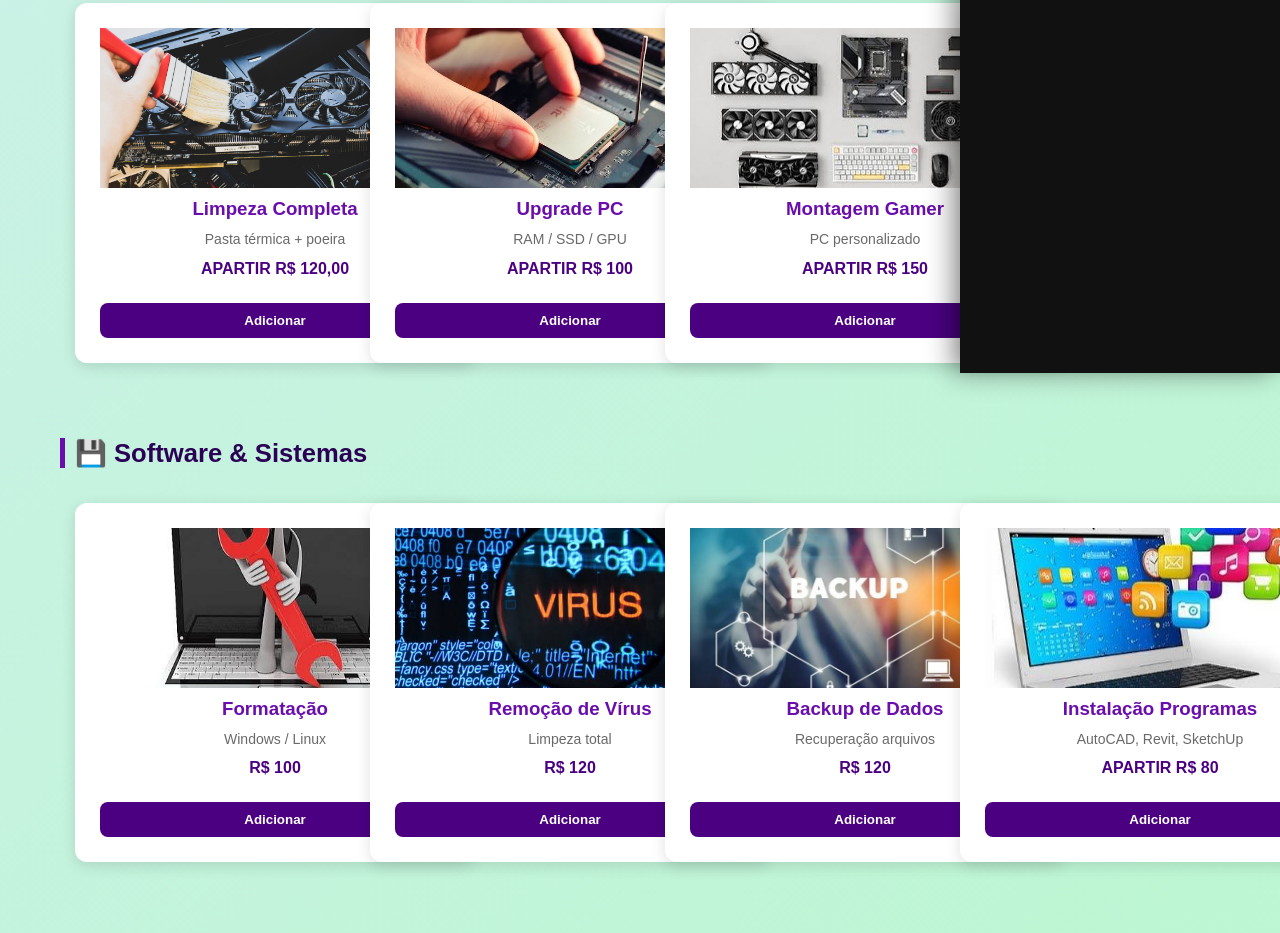
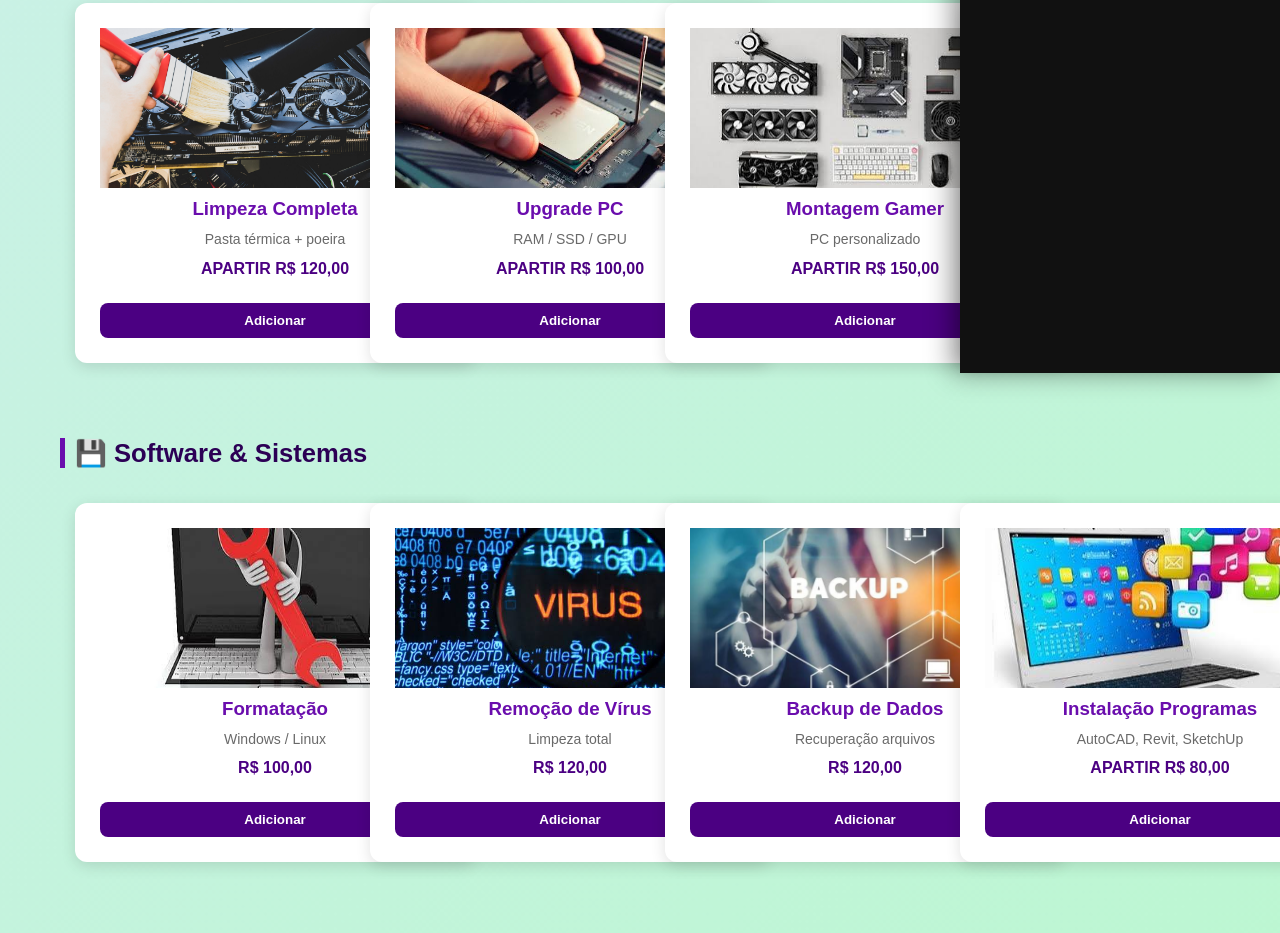
Before and after one commit to JhonatanOliveira-ADS/next-level-studio-tech, a React app: page Servicos.html in a window 1280 px wide. Shown: the part 427-1360 px from the top of the page. Built offline with nearby package versions, Linux system fonts and the light colour scheme.

Commit message:
Update Servicos.html

```diff
--- a/Servicos.html
+++ b/Servicos.html
@@ -69,7 +69,7 @@
                         <img src="imagens/upgrade.jpg">
                         <h3>Upgrade PC</h3>
                         <p>RAM / SSD / GPU</p>
-                        <span> APARTIR R$ 100 </span>
+                        <span> APARTIR R$ 100,00 </span>
                         <button onclick="adicionar('Upgrade PC',120,'imagens/servicos/upgrade.jpg')">Adicionar</button>
                     </div>
 
@@ -77,7 +77,7 @@
                         <img src="imagens/montagem.jpg">
                         <h3>Montagem Gamer</h3>
                         <p>PC personalizado</p>
-                        <span> APARTIR R$ 150 </span>
+                        <span> APARTIR R$ 150,00 </span>
                         <button
                             onclick="adicionar('Montagem Gamer',200,'imagens/servicos/montagem.jpg')">Adicionar</button>
                     </div>
@@ -104,7 +104,7 @@
                         <img src="imagens/formata.jpg">
                         <h3>Formatação</h3>
                         <p>Windows / Linux</p>
-                        <span>R$ 100</span>
+                        <span>R$ 100,00 </span>
                         <button onclick="adicionar('Formatação',100,'imagens/servicos/formata.jpg')">Adicionar</button>
                     </div>
 
@@ -112,7 +112,7 @@
                         <img src="imagens/virus.jpg">
                         <h3>Remoção de Vírus</h3>
                         <p>Limpeza total</p>
-                        <span>R$ 120</span>
+                        <span>R$ 120,00 </span>
                         <button onclick="adicionar('Remoção Vírus',100,'imagens/servicos/virus.jpg')">Adicionar</button>
                     </div>
 
@@ -120,7 +120,7 @@
                         <img src="imagens/backup.jpg">
                         <h3>Backup de Dados</h3>
                         <p>Recuperação arquivos</p>
-                        <span>R$ 120</span>
+                        <span>R$ 120,00 </span>
                         <button onclick="adicionar('Backup',90,'imagens/servicos/backup.jpg')">Adicionar</button>
                     </div>
 
@@ -128,7 +128,7 @@
                         <img src="imagens/programas.jpg">
                         <h3>Instalação Programas</h3>
                         <p>AutoCAD, Revit, SketchUp</p>
-                        <span>APARTIR R$ 80</span>
+                        <span>APARTIR R$ 80,00 </span>
                         <button onclick="adicionar('Programas',80,'imagens/servicos/programas.jpg')">Adicionar</button>
                     </div>
 
@@ -145,7 +145,7 @@
                         <img src="imagens/wifi.jpg">
                         <h3>Wi-Fi Profissional</h3>
                         <p>Otimização sinal</p>
-                        <span>R$ 100 </span>
+                        <span>R$ 100,00 </span>
                         <button onclick="adicionar('WiFi',100,'imagens/servicos/wifi.jpg')">Adicionar</button>
                     </div>
 
```
